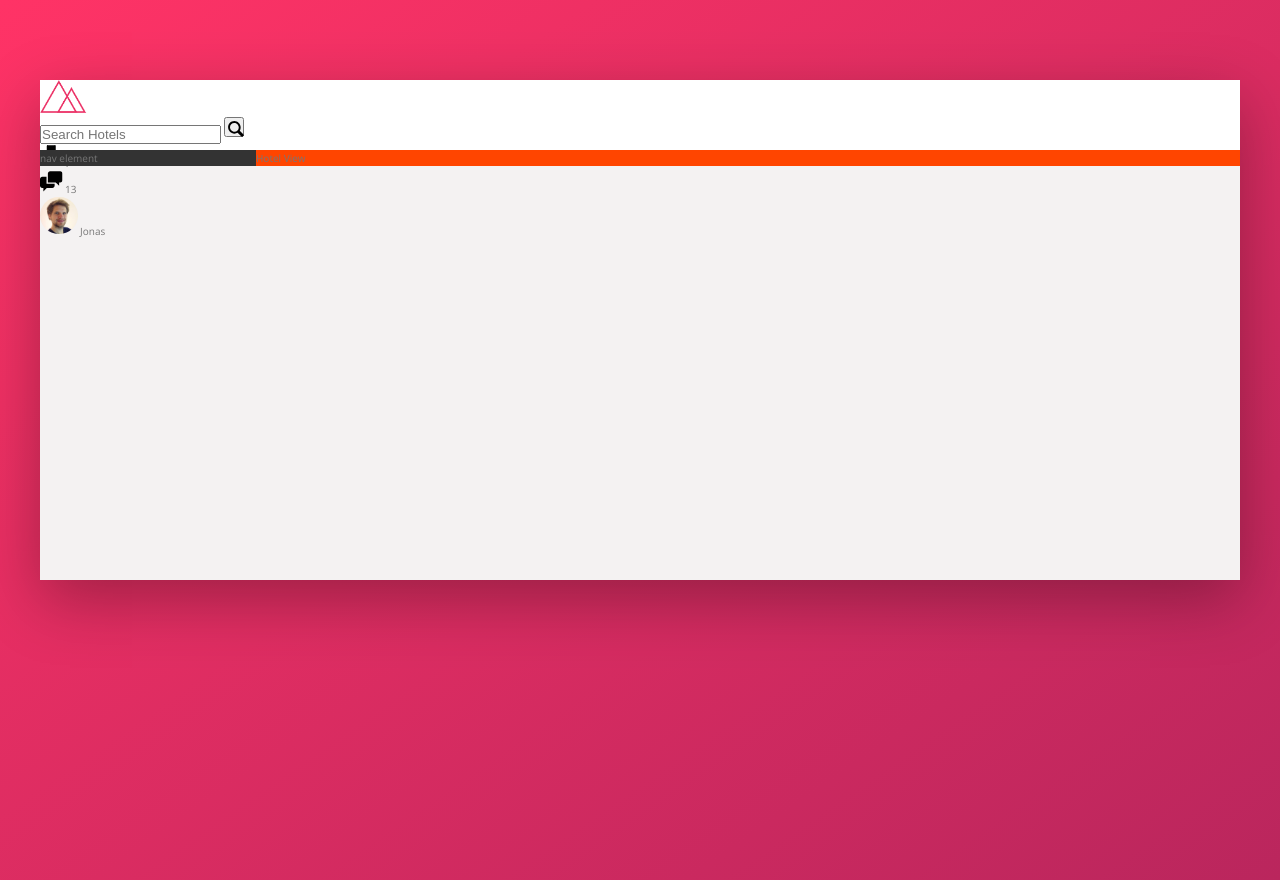
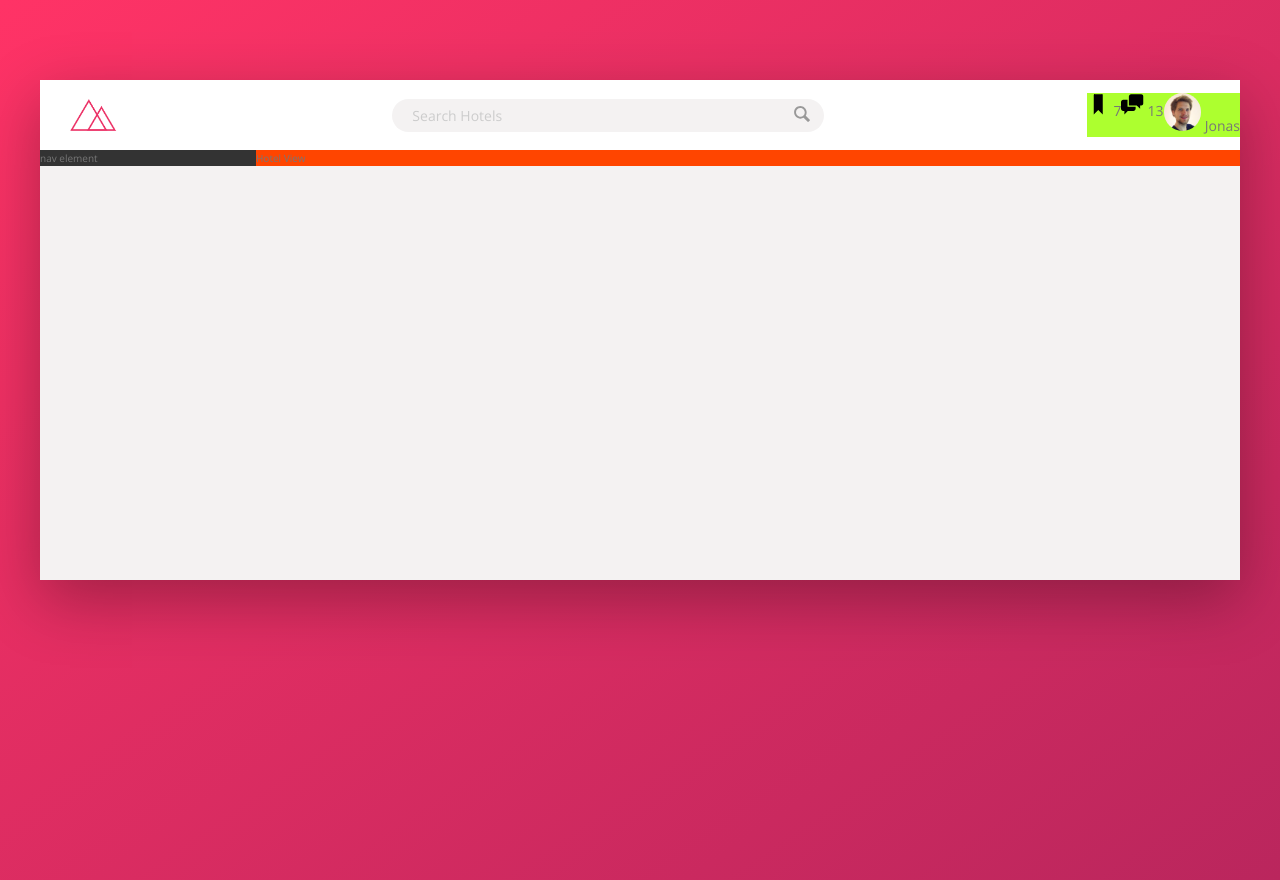
Before and after one commit to TrevorHegert/udemy_flexbox, a website: page index.html in a window 1280 px wide. Drawn offline with nearby package versions, Linux system fonts and the light colour scheme.

Commit message:
Lecture 76 Complete

```diff
--- a/index.html
+++ b/index.html
@@ -16,7 +16,7 @@
                 <img src="img/logo.png" alt="trillo logo" class="logo">
                 <form action="#" class="search">
                     <input type="text" class="search__input" placeholder="Search Hotels">
-                    <button class="search__icon">
+                    <button class="search__button">
                         <svg class="search__icon">
                             <use xlink:href="img/sprite.svg#icon-magnifying-glass"></use>
                         </svg>
@@ -37,7 +37,7 @@
                     </div>
                     <div class="user-nav__user">
                         <img src="img/user.jpg" alt="user photo" class="user-nav__user-photo">
-                        <span class="user-name">Jonas</span>
+                        <span class="user-nav__user-name">Jonas</span>
                     </div>
                 </nav>
             </header>
--- a/sass/_components.scss
+++ b/sass/_components.scss
@@ -2,6 +2,7 @@
 // LOGO
 .logo {
     height: 3.25rem;
+    margin-left: 3rem;
 }
 
 
@@ -9,17 +10,58 @@
 //////////////////////////////////////////////
 //  SEARCH
 .search {
+    flex: 0 0 40%;
+
+    display: flex;
+    align-items: center;
+    justify-content: center;
+
     &__input {
+        font-family: inherit;
+        font-size: inherit;
+        color: inherit;
+        background-color: var(--color-grey-light-2);
+        border: none;
+        padding: .7rem 2rem;
+        border-radius: 100px;
+        width: 90%;
+        transition: all .2s;
+        margin-right: -3.25rem;
+
+        &:focus {
+            outline: none;
+            width: 100%;
+            background-color: var(--color-grey-light-3);
+        }
+
+        &::-webkit-input-placeholder {
+            font-weight: 100;
+            color: var(--color-grey-light-4);
+        }
 
     }
 
+    &__input:focus + &__button {
+        background-color: var(--color-grey-light-3);
+    }
+
     &__button {
+        border: none;
+        background-color: var(--color-grey-light-2);
 
+        &:focus {
+            outline: none;
+        }
+
+        &:active {
+            transform: translateY(2px);
+        }
     }
 
     &__icon {
         height: 2rem;
         width: 2rem;
+        fill: var(--color-grey-dark-3);
     }
 }
 
@@ -27,6 +69,9 @@
 ////////////////////////////////////////////////
 // USER NAVIGATION
 .user-nav {
+
+    background-color: greenyellow;
+
     &__icon-box {
 
     }
--- a/sass/_layout.scss
+++ b/sass/_layout.scss
@@ -11,6 +11,15 @@
     height: 7rem;
     background-color: #fff;
     border-bottom: var(--color-grey-light-2);
+    font-size: 1.4rem;
+
+    display: flex;
+    justify-content: space-between;
+    align-items: center;
+}
+
+.user-nav {
+    display: flex;
 }
 
 .content {
```
Also changed, not shown: css/style.css.
